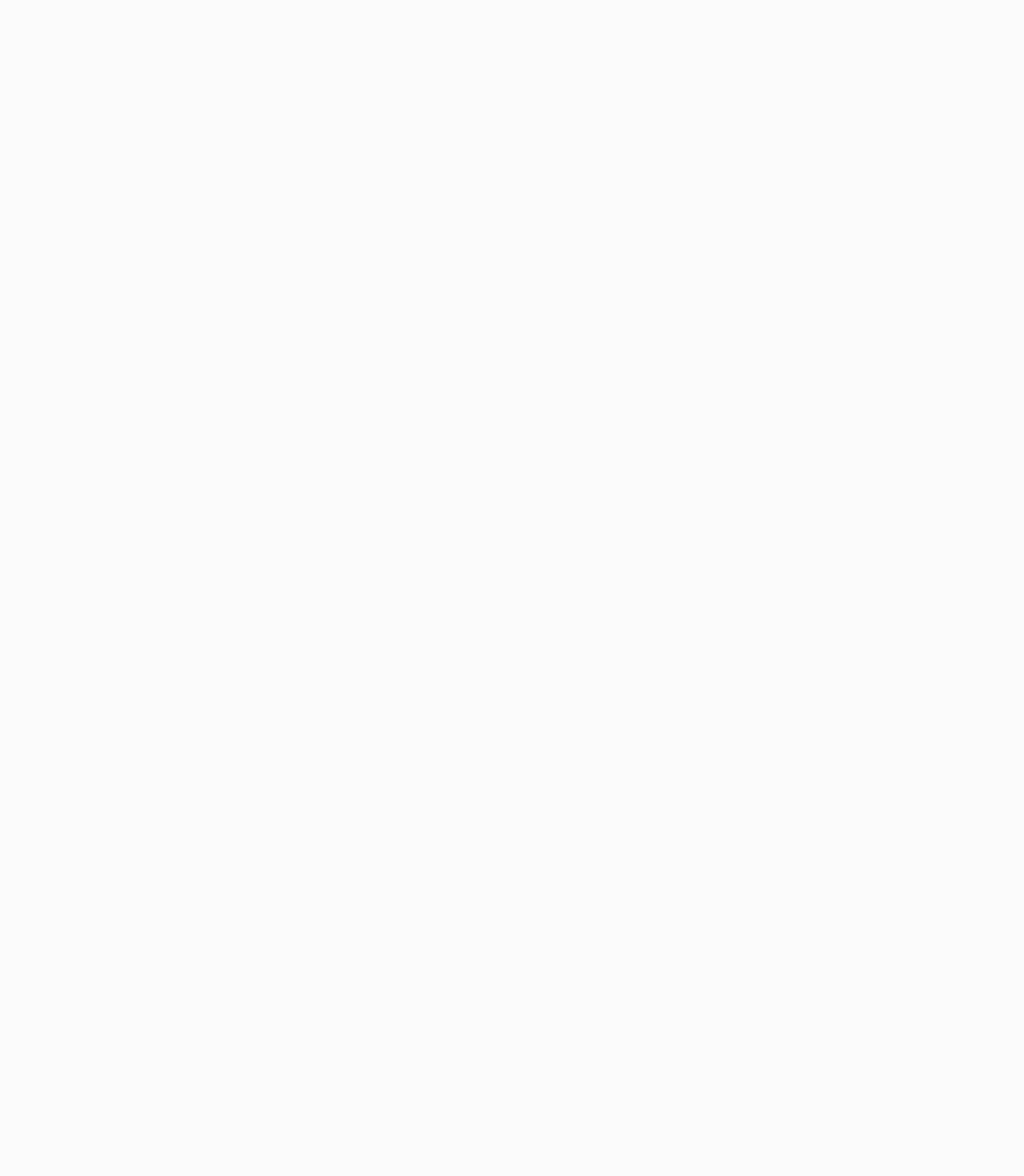
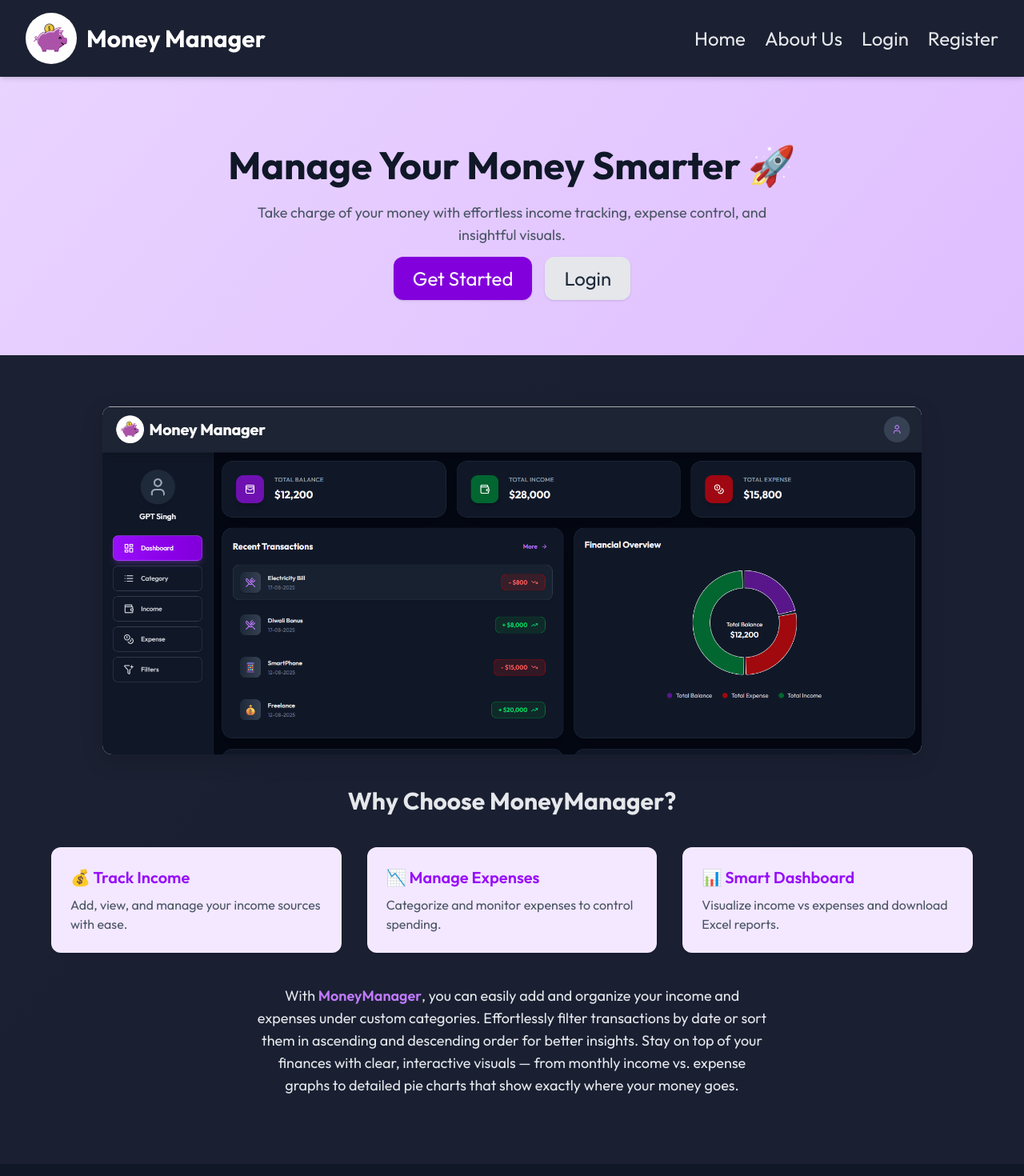
Before and after one commit to siyabhatt01/MoneyManagerFrontend, a React (Vite) app: page /landingPage in a window 1280 px wide. Before the commit this address had no page. Shown: the top 1470 px of the page at 80% size. Before the commit the page ends 800 px from the top, so only its background shows below. Built offline with nearby package versions, Linux system fonts and the light colour scheme.

Commit message:
Landing Page module

```diff
--- a/src/App.jsx
+++ b/src/App.jsx
@@ -8,6 +8,7 @@ import Category from "./pages/Category";
 import Filter from "./pages/Filter";
 import Login from "./pages/Login";
 import SignUp from "./pages/SignUp";
+import LandingPage from './pages/LandingPage';
 
 const App = () => {
   return (
@@ -23,6 +24,7 @@ const App = () => {
             <Route path="/filter" element={<Filter/>}/>
             <Route path="/login" element={<Login/>}/>
             <Route path="/signUp" element={<SignUp/>}/>
+            <Route path="/landingPage" element={<LandingPage/>}/>
           </Routes>
 
 
@@ -36,7 +38,7 @@ const Root = ()=>{
   return isAuthenticated ? (
     <Navigate to="/dashboard" />
   ) :
-    <Navigate to="/login"/>
+    <Navigate to="/landingPage"/>
 
 }
 
--- a/src/assets/assets.js
+++ b/src/assets/assets.js
@@ -1,10 +1,12 @@
 import { Coins, FunnelPlus, LayoutDashboard, List, Wallet } from "lucide-react";
 import logo from "./logo.png";
 import signup_bg from "./signup-bg.jpg";
+import dashboard from "./dashboard.png";
 
 export const assets ={
     logo,
     signup_bg,
+    dashboard,
 }
 
 export const SIDE_BAR_DATA = [
--- /dev/null
+++ b/src/pages/LandingPage.jsx
@@ -0,0 +1,126 @@
+import React, { useState } from "react";
+import { Link } from "react-router-dom";
+import { Menu, X } from "lucide-react";
+import { assets } from "../assets/assets";
+
+const LandingPage = () => {
+    const [isOpen, setIsOpen] = useState(false);
+
+    const toggleMenu = () => setIsOpen(!isOpen);
+
+    return (
+        <div className="min-h-screen bg-gradient-to-br from-purple-200 to-purple-300 text-gray-800 flex flex-col">
+            {/* Navbar */}
+            <header className="flex justify-between bg-gray-900/95 items-center px-8 py-4 text-gray-200 sticky top-0 z-30 shadow-md">
+                <div className='flex items-center gap-3'>
+                    <img src={assets.logo} alt='logo' className='h-16 w-16 rounded-full' />
+                    <span className='text-3xl font-bold text-white truncate '>Money Manager</span>
+                </div>
+
+                {/* Desktop Menu */}
+                <nav className="hidden md:flex text-gray-200 space-x-6">
+                    <Link to="/" className="hover:text-gray-50  text-2xl">Home</Link>
+                    <a href="#features" className="hover:text-gray-50  text-2xl">About Us</a>
+                    <Link to="/login" className="hover:text-gray-50   text-2xl">Login</Link>
+                    <Link to="/signUp" className="hover:text-gray-50  text-2xl">Register</Link>
+                </nav>
+
+                {/* Mobile Menu Button */}
+                <div className="md:hidden">
+                    <button
+                        onClick={toggleMenu}
+                        className="text-gray-200 hover:text-gray-50 focus:outline-none"
+                    >
+                        {isOpen ? <X size={28} /> : <Menu size={28} />}
+                    </button>
+                </div>
+            </header>
+
+            {/* Mobile Dropdown */}
+            {isOpen && (
+                <div className="md:hidden bg-gray-900/95 shadow-md border-t text-gray-200 border-gray-200">
+                    <div className="flex flex-col space-y-3 px-6 py-4">
+                        <Link to="/" className="hover:text-gray-50" onClick={toggleMenu}>Home</Link>
+                        <a href="#features" className="hover:text-gray-50" onClick={toggleMenu}>About Us</a>
+                        <Link to="/login" className="hover:text-gray-50" onClick={toggleMenu}>Login</Link>
+                        <Link to="/signUp" className="hover:text-gray-50" onClick={toggleMenu}>Register</Link>
+                    </div>
+                </div>
+            )}
+
+            {/* Hero Section */}
+            <section className="flex flex-col items-center text-center py-20 px-6">
+                <h2 className="text-4xl md:text-5xl font-bold text-gray-900 leading-tight">
+                    Manage Your Money Smarter 🚀
+                </h2>
+                <p className="mt-4 text-lg text-gray-600 max-w-2xl">
+                    Take charge of your money with effortless income tracking, expense control, and insightful visuals.
+                </p>
+                <div className="mt-6 space-x-4">
+                    <Link
+                        to="/signUp"
+                        className="px-6 py-3 bg-purple-700 text-white text-2xl rounded-xl shadow hover:bg-purple-800"
+                    >
+                        Get Started
+                    </Link>
+                    <Link
+                        to="/login"
+                        className="px-6 py-3 bg-gray-200 text-2xl border-purple-600 rounded-xl shadow hover:bg-gray-300"
+                    >
+                        Login
+                    </Link>
+                </div>
+            </section>
+
+            {/* Features Section */}
+            <section id="features" className="py-16 bg-gray-900/95 text-gray-200 px-6">
+                {/* Image Card */}
+                <div className="max-w-5xl mx-auto mb-10">
+  <div className="bg-white rounded-xl overflow-hidden shadow-[0_8px_30px_rgba(0,0,0,0.12)]">
+    <img
+      src={assets.dashboard}
+      alt="Dashboard Preview"
+      className="w-full h-auto object-cover"
+    />
+  </div>
+</div>
+
+                <h3 className="text-3xl font-bold text-center  text-gray-200 mb-10">
+                    Why Choose MoneyManager?
+                </h3>
+                <div className="grid md:grid-cols-3 gap-8 max-w-6xl mx-auto">
+                    <div className="p-6 bg-purple-100 rounded-xl shadow">
+                        <h4 className="text-xl font-semibold text-purple-600">💰 Track Income</h4>
+                        <p className="mt-2 text-gray-600">
+                            Add, view, and manage your income sources with ease.
+                        </p>
+                    </div>
+                    <div className="p-6 bg-purple-100 rounded-xl shadow">
+                        <h4 className="text-xl font-semibold text-purple-600">📉 Manage Expenses</h4>
+                        <p className="mt-2 text-gray-600">
+                            Categorize and monitor expenses to control spending.
+                        </p>
+                    </div>
+                    <div className="p-6 bg-purple-100 rounded-xl shadow">
+                        <h4 className="text-xl font-semibold text-purple-600">📊 Smart Dashboard</h4>
+                        <p className="mt-2 text-gray-600">
+                            Visualize income vs expenses and download Excel reports.
+                        </p>
+                    </div>
+                </div>
+                <div className="flex items-center justify-center mt-10">
+                <p className="text-lg text-center max-w-[50vw] text-gray-200 mb-5">
+                    With <span className="font-semibold text-purple-400">MoneyManager</span>, you can easily add and organize your income and expenses under custom categories. Effortlessly filter transactions by date or sort them in ascending and descending order for better insights. Stay on top of your finances with clear, interactive visuals — from monthly income vs. expense graphs to detailed pie charts that show exactly where your money goes.
+                </p>
+                </div>
+            </section>
+
+            {/* Footer */}
+            <footer className="mt-auto bg-gray-900 text-gray-200 py-6 text-center">
+                <p>© {new Date().getFullYear()} MoneyManager. All rights reserved.</p>
+            </footer>
+        </div>
+    );
+};
+
+export default LandingPage;
```
Also changed, not shown: src/assets/dashboard.png (added).
